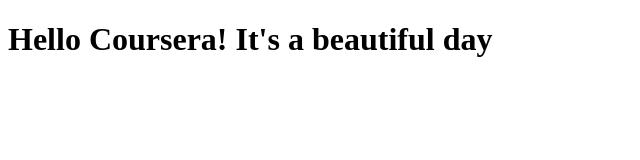
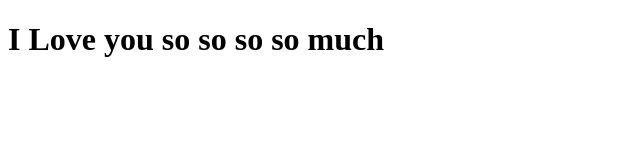
Before and after one commit to NOcam004/Coursera-Tests, a plain HTML site: page site/index.html in a window 1280 px wide. Shown: the whole page, without its empty margins (0-640 px from the left). Drawn offline with Linux system fonts and the light colour scheme.

Commit message:
Small addition to our page content

```diff
--- a/site/index.html
+++ b/site/index.html
@@ -4,6 +4,6 @@
 	<title>Hello Coursera!</title>
 </head>
 <body>
-<h1>Hello Coursera! It's a beautiful day</h1>
+<h1>I Love you so so so so much</h1>
 </body>
 </html>
```
